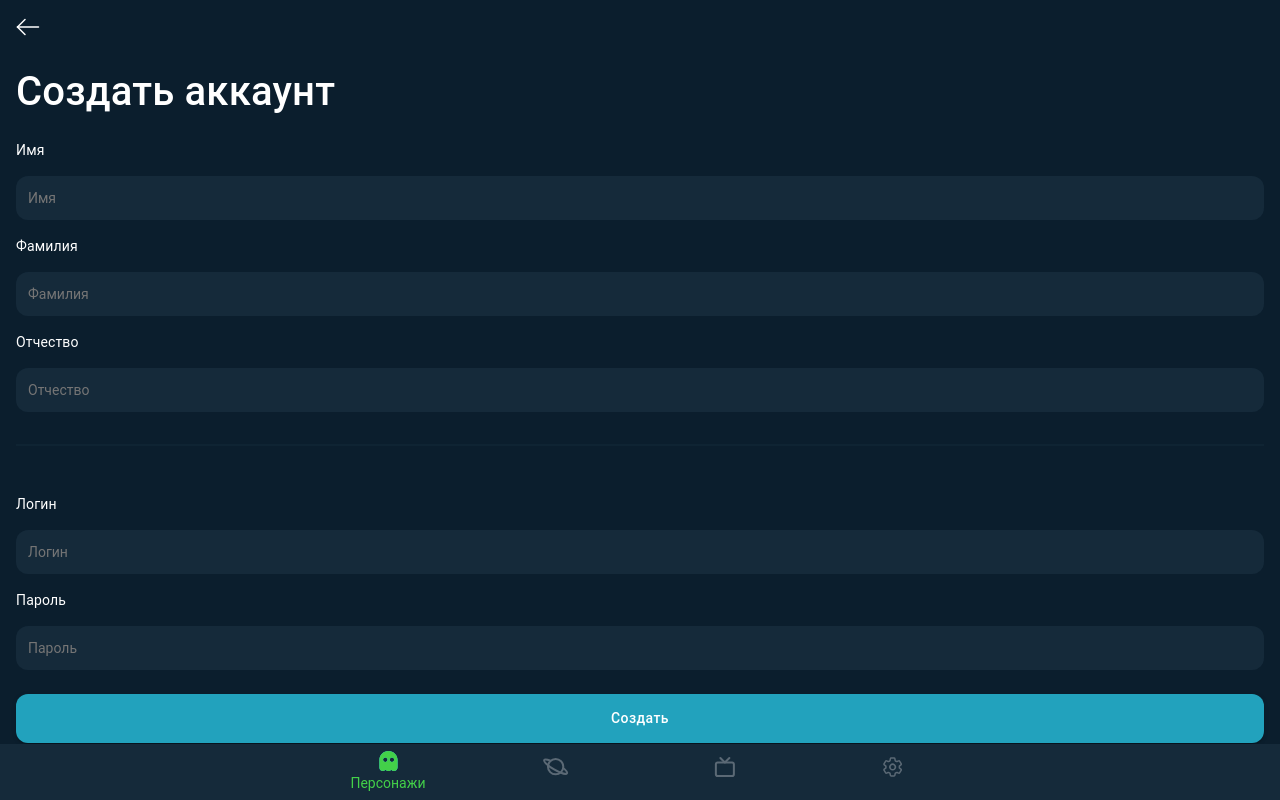
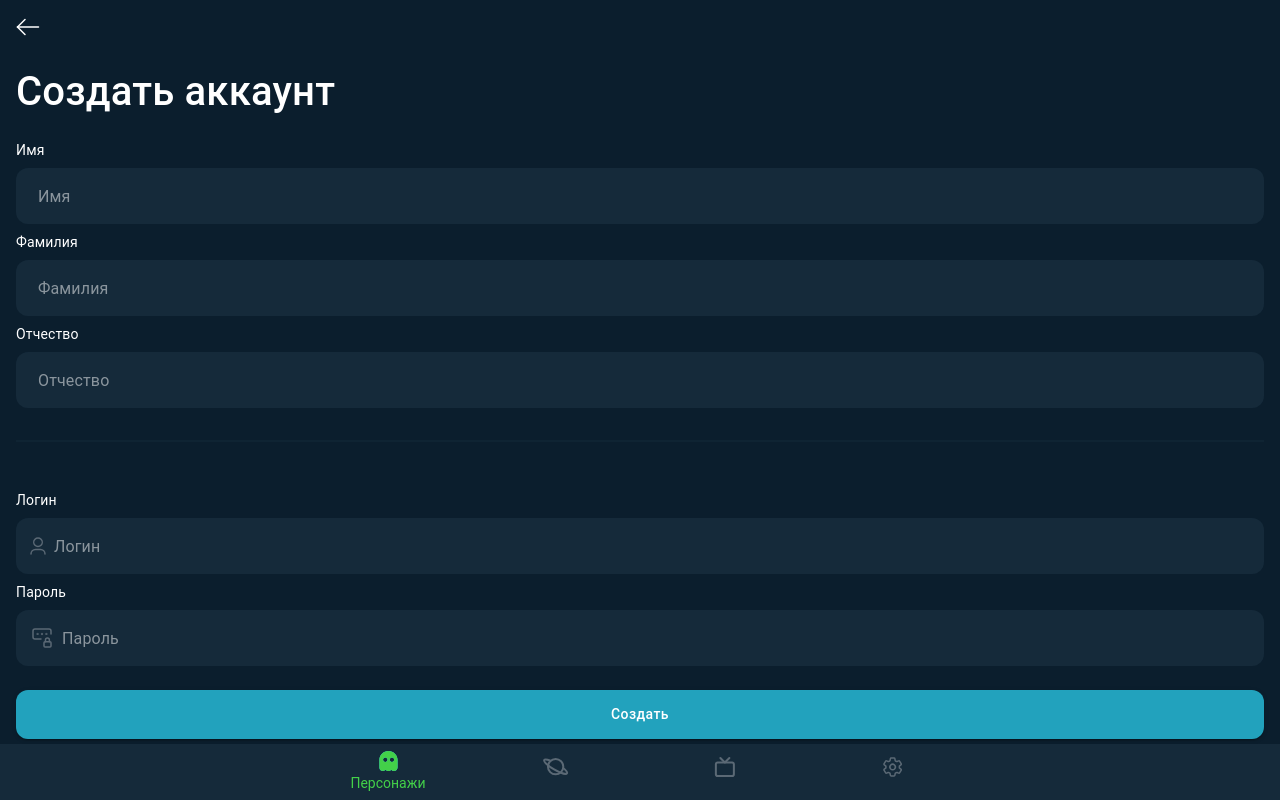
Before and after one commit to pinkskie/RickAndMorty, a React (Create React App) app: page /register in a window 1280 px wide. Built offline with nearby package versions, Linux system fonts and the light colour scheme.

Commit message:
Added: Register

```diff
--- a/src/components/MyInput/MyInput.jsx
+++ b/src/components/MyInput/MyInput.jsx
@@ -1,14 +1,36 @@
-import styles from  './MyInput.module.css';
+import { makeStyles, createStyles } from '@material-ui/core/styles';
+import { InputAdornment, TextField, IconButton } from "@material-ui/core";
 
+const useStyles = makeStyles((theme) => createStyles({
+    border: {
+        '& .MuiInputBase-root': {
+            borderRadius: 12
+        }
+    }
+  }));
 
-const MyInput = ({label, icon}) => {
+const MyInput = ({label, icon, value, onChange,placeholder}) => {
+    const classes = useStyles();
     return (
         <>
-        <input type='text'
-            className={styles.MyInput}
-            placeholder={label}>
-        </input>
+            <p style={{margin:'8px 0'}}>{label}</p>
+            <TextField
+                className={classes.border}
+                variant='outlined'
+                placeholder={placeholder}
+                fullWidth
+                value={value}
+                onChange={onChange}
+                InputProps={{
+                    startAdornment: (
+                        <InputAdornment position='start'>
+                            {icon}
+                        </InputAdornment>
+                    )
+                }}
+            />
         </>
+
      );
 }
 
--- a/src/pages/characters/characters.jsx
+++ b/src/pages/characters/characters.jsx
@@ -15,7 +15,6 @@ const useStyles = makeStyles((theme) => createStyles({
     margin: 0,
     textTransform: "uppercase",
     fontSize:'10px'
-
   }
 }));
 
--- a/src/pages/charactersInfo/charactersInfo.jsx
+++ b/src/pages/charactersInfo/charactersInfo.jsx
@@ -1,12 +1,13 @@
 import styles from  './charactersInfo.module.css';
+import { Link } from "react-router-dom";
 
 import { ArrowIcon } from "icons";
 
 
-const charactersInfo = () => {
+const CharactersInfo = () => {
     return (
         <div className={styles.wrapper}>
-            <Link to='/characters'><ArrowIcon/></Link>
+            <Link to='/'><ArrowIcon/></Link>
             <div className={styles.wrapper__title}>
                 <img src='' alt='alt'/>
                 <h1>Рик Санчез</h1>
@@ -45,4 +46,4 @@ const charactersInfo = () => {
      );
 }
 
-export default charactersInfo;
+export default CharactersInfo;
--- a/src/pages/login/login.jsx
+++ b/src/pages/login/login.jsx
@@ -1,13 +1,16 @@
 // import styles from  './Login.module.css';
-import { InputAdornment, TextField, IconButton } from "@material-ui/core";
+import { InputAdornment, TextField } from "@material-ui/core";
 import { LoginIcon, PasswordIcon } from 'icons';
 import { Button } from '@material-ui/core';
 import LoginImage from '../../assets/login.png'
 import { signIn } from "utils/api/login";
 import { useState } from "react";
 import { Link } from "react-router-dom";
+import { MyInput } from "components";
+
 
 const Login = () => {
+
     const handleSubmit = () => {
         signIn(userName, password)
     }
@@ -17,43 +20,24 @@ const Login = () => {
 
     return (
         <>
-            <div>
+            <div style={{display: 'flex', justifyContent: 'center', alignItems: 'center'}}>
                 <img src={LoginImage} alt="image" />
             </div>
             <div style={{padding: 16}}>
-                    <p style={{margin:'8px 12px'}}>Логин</p>
-                    <TextField
-                        variant='outlined'
+                <MyInput
                     placeholder={'Логин'}
-                        fullWidth
                     value={userName}
+                    label='Логин'
                     onChange={e => setUserName(e.target.value)}
-                        InputProps={{
-                            startAdornment: (
-                                <InputAdornment position='start'>
-                                    <LoginIcon/>
-                                </InputAdornment>
-                            )
-                        }}
+                    icon={<LoginIcon/>}
                 />
-                        {/* borderRadius */}
-                    <div style={{marginTop: 10}}>
-                        <p style={{margin:'8px 12px'}}>Пароль</p>
-                        <TextField
-                            variant='outlined'
+                <MyInput
                     placeholder={'Пароль'}
-                            fullWidth
                     value={password}
+                    label='Пароль'
                     onChange={e => setPassword(e.target.value)}
-                            InputProps={{
-                                startAdornment: (
-                                    <InputAdornment position='start'>
-                                        <PasswordIcon/>
-                                    </InputAdornment>
-                                )
-                            }}
+                    icon={<PasswordIcon/>}
                 />
-                    </div>
                 <Button
                     variant="contained"
                     color="primary"
--- a/src/pages/register/register.jsx
+++ b/src/pages/register/register.jsx
@@ -6,7 +6,6 @@ import { useState } from 'react';
 import { Link } from "react-router-dom";
 import { Button } from '@material-ui/core';
 import { signUp } from "utils/api/login";
-
 
 const Register = () => {
 
@@ -25,37 +24,39 @@ const Register = () => {
         <div className={styles.register}>
             <Link to='/login'><ArrowIcon/></Link>
             <h1>Создать аккаунт</h1>
-            <p>Имя</p>
             <MyInput
-                label={'Имя'}
+                label='Имя'
+                placeholder='Имя'
                 value={firstName}
                 onChange={e => setFirstName(e.target.value)}
             />
-            <p>Фамилия</p>
             <MyInput
-                label={'Фамилия'}
+                label='Фамилия'
+                placeholder='Фамилия'
                 value={lastName}
                 onChange={e => setLastName(e.target.value)}
             />
-            <p>Отчество</p>
             <MyInput
-                label={'Отчество'}
+                label='Отчество'
+                placeholder='Отчество'
                 value={patronymic}
                 onChange={e => setPatronymic(e.target.value)}
             />
             <div className={styles.divider}></div>
             <div className={styles.login}>
-                <p>Логин</p>
                 <MyInput
-                    label={'Логин'}
+                    label='Логин'
+                    placeholder='Логин'
                     value={userName}
                     onChange={e => setUserName(e.target.value)}
+                    icon={<LoginIcon/>}
                 />
-                <p>Пароль</p>
                 <MyInput
-                    label={'Пароль'}
+                    label='Пароль'
+                    placeholder='Пароль'
                     value={password}
                     onChange={e => setPassword(e.target.value)}
+                    icon={<PasswordIcon/>}
                 />
             </div>
             <Button
--- a/src/utils/api/login.js
+++ b/src/utils/api/login.js
@@ -4,6 +4,6 @@ export const signIn = (userName, password) => {
     return http('/Account/Login', {method:'POST', body: JSON.stringify({userName,password})})
 }
 
-export const signUp = (userName, password, firstName, lastName, patronymic) => {
+export const signUp = ( firstName, lastName, patronymic, userName, password) => {
     return http('/Account/Register', {method:'POST', body: JSON.stringify({userName, password, firstName, lastName, patronymic})})
 }
```
Lines whose indentation alone changed are shown as unchanged.
